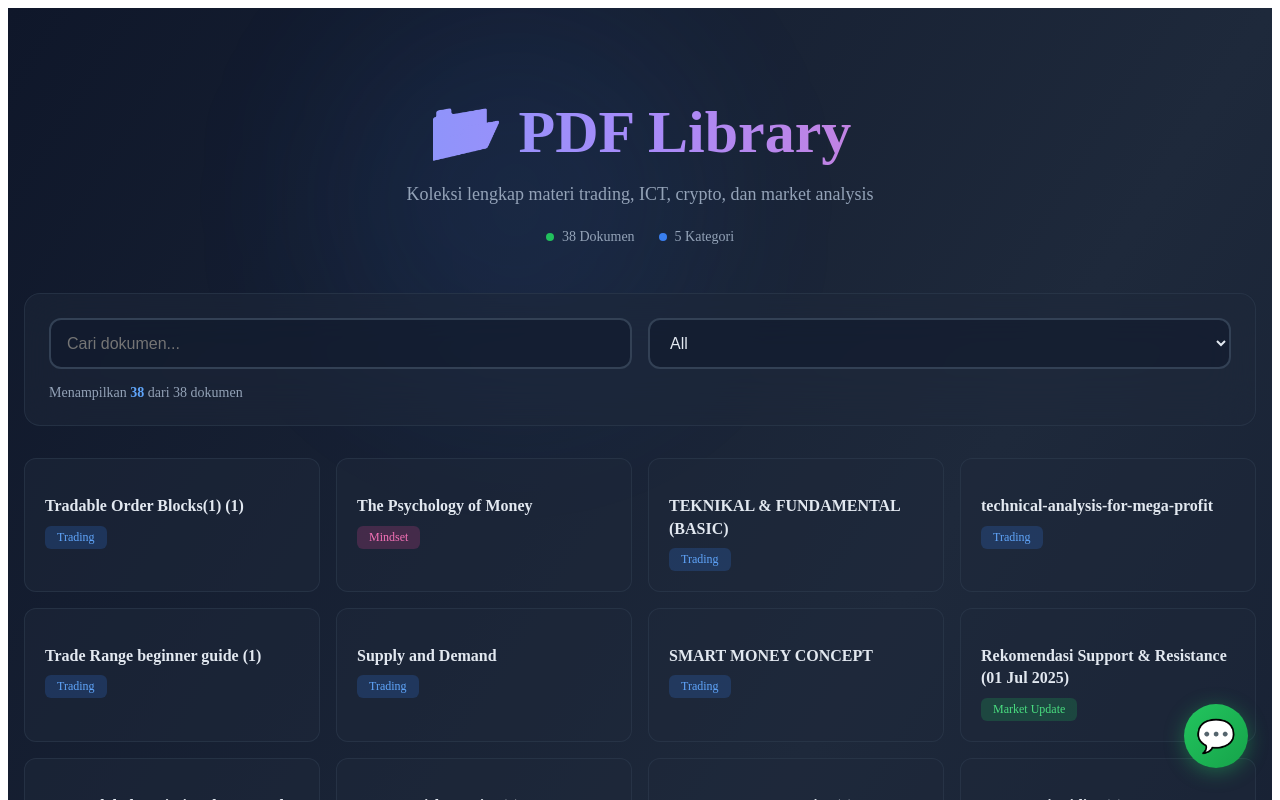
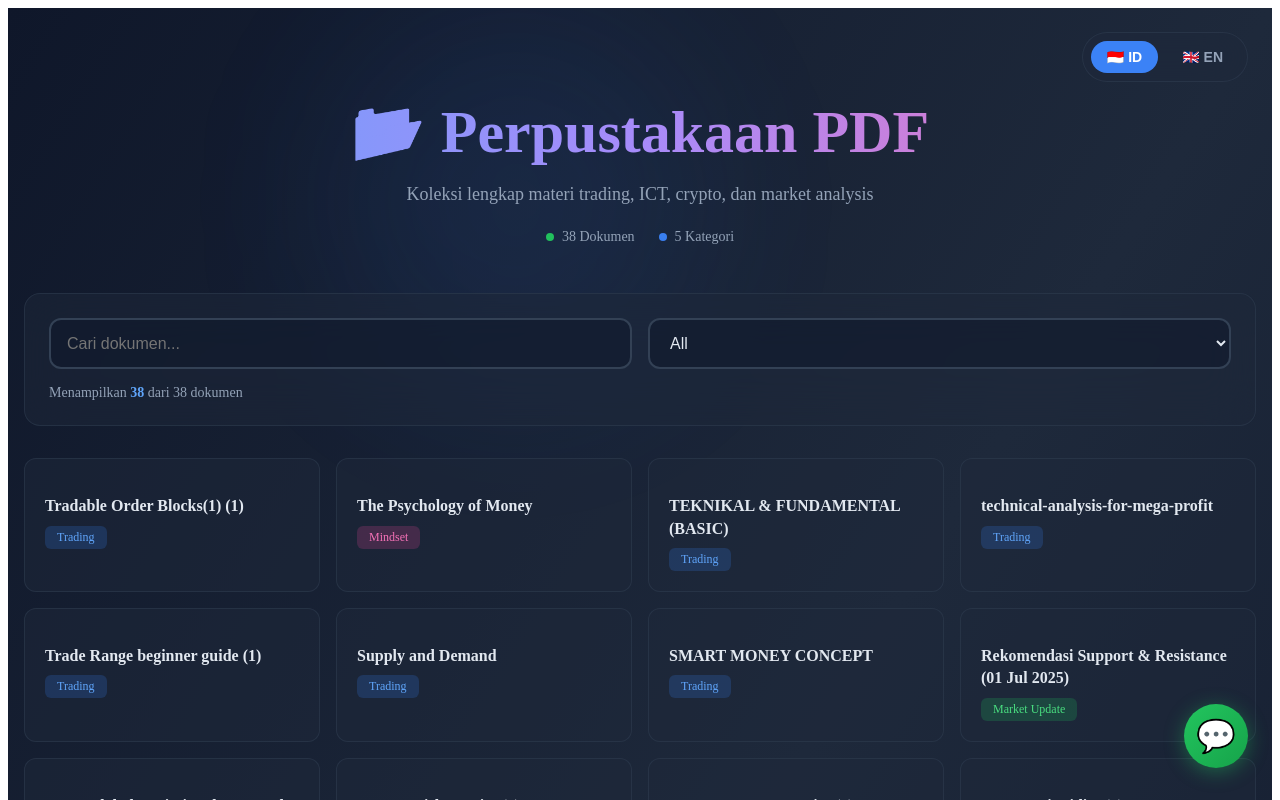
Before and after one commit to fxcomunity/nyimpenpdf, a Next.js app: page / in a window 1280 px wide. Shown: the top 800 px of the page. Built offline with nearby package versions, Linux system fonts and the light colour scheme.

Commit message:
Update index.js

```diff
--- a/pages/index.js
+++ b/pages/index.js
@@ -2,8 +2,59 @@ import { useState } from "react";
 import Head from "next/head";
 import files from "../data/files";
 
+// Language translations
+const translations = {
+  id: {
+    title: "📂 Perpustakaan PDF",
+    subtitle: "Koleksi lengkap materi trading, ICT, crypto, dan market analysis",
+    documents: "Dokumen",
+    categories: "Kategori",
+    searchPlaceholder: "Cari dokumen...",
+    showing: "Menampilkan",
+    of: "dari",
+    documentsText: "dokumen",
+    in: "dalam",
+    reset: "Reset",
+    noDocuments: "Tidak ada dokumen ditemukan",
+    tryAdjust: "Coba ubah kata kunci atau filter kategori",
+    resetFilter: "Reset Filter",
+    feedbackTitle: "💬 Feedback & Keluhan",
+    feedbackSubtitle: "Ada masalah atau saran? Hubungi admin",
+    namePlaceholder: "Nama Anda",
+    messagePlaceholder: "Tulis keluhan atau saran...",
+    uploadLabel: "📷 Lampirkan Foto (Opsional)",
+    formatInfo: "Format: JPG, PNG, WebP • Max: 5MB",
+    sendToWhatsApp: "Kirim ke WhatsApp",
+    footer: "📚 Terus belajar dan tingkatkan skill trading Anda"
+  },
+  en: {
+    title: "📂 PDF Library",
+    subtitle: "Complete collection of trading, ICT, crypto, and market analysis materials",
+    documents: "Documents",
+    categories: "Categories",
+    searchPlaceholder: "Search documents...",
+    showing: "Showing",
+    of: "of",
+    documentsText: "documents",
+    in: "in",
+    reset: "Reset",
+    noDocuments: "No documents found",
+    tryAdjust: "Try adjusting your search or filter criteria",
+    resetFilter: "Reset Filter",
+    feedbackTitle: "💬 Feedback & Support",
+    feedbackSubtitle: "Have an issue or suggestion? Contact admin",
+    namePlaceholder: "Your Name",
+    messagePlaceholder: "Write your feedback or suggestion...",
+    uploadLabel: "📷 Attach Photo (Optional)",
+    formatInfo: "Format: JPG, PNG, WebP • Max: 5MB",
+    sendToWhatsApp: "Send to WhatsApp",
+    footer: "📚 Keep learning and improve your trading skills"
+  }
+};
+
 // FeedbackPopup Component - Floating button in bottom right
-function FeedbackPopup() {
+function FeedbackPopup({ lang }) {
+  const t = translations[lang];
   const [isOpen, setIsOpen] = useState(false);
   const [name, setName] = useState("");
   const [message, setMessage] = useState("");
@@ -59,15 +110,19 @@ function FeedbackPopup() {
     e.preventDefault();
 
     if (!name.trim() || !message.trim()) {
-      alert("Mohon isi nama dan keluhan terlebih dahulu!");
+      alert(lang === 'id'
+        ? "Mohon isi nama dan keluhan terlebih dahulu!"
+        : "Please fill in your name and message!");
       return;
     }
 
     // Format message for WhatsApp
-    let waMessage = `*Feedback dari PDF Library*\n\nNama: ${name}\nKeluhan: ${message}`;
+    let waMessage = `*Feedback from PDF Library*\n\nName: ${name}\nMessage: ${message}`;
 
     if (image) {
-      waMessage += `\n\n_*Note: User telah melampirkan screenshot/foto. Mohon tunggu user mengirim foto secara terpisah._`;
+      waMessage += lang === 'id'
+        ? `\n\n_*Note: User telah melampirkan screenshot/foto. Mohon tunggu user mengirim foto secara terpisah._`
+        : `\n\n_*Note: User has attached a screenshot/photo. Please wait for the user to send the photo separately._`;
     }
 
     const waNumber = "62895404147521";
@@ -79,7 +134,9 @@ function FeedbackPopup() {
     // Show alert if there's an image
     if (image) {
       setTimeout(() => {
-        alert("Silakan kirim foto/screenshot Anda di chat WhatsApp yang sudah terbuka!");
+        alert(lang === 'id'
+          ? "Silakan kirim foto/screenshot Anda di chat WhatsApp yang sudah terbuka!"
+          : "Please send your photo/screenshot in the WhatsApp chat that just opened!");
       }, 1000);
     }
 
@@ -150,21 +207,21 @@ function FeedbackPopup() {
             fontWeight: "600",
             marginBottom: "0.5rem"
           }}>
-            💬 Feedback & Keluhan
+            {t.feedbackTitle}
           </h3>
           <p style={{
             color: "#94a3b8",
             fontSize: "0.875rem",
             marginBottom: "1rem"
           }}>
-            Ada masalah atau saran? Hubungi admin
+            {t.feedbackSubtitle}
           </p>
 
-          <form onSubmit={handleSubmit}>
+          <div onSubmit={handleSubmit}>
             <div style={{ marginBottom: "0.75rem" }}>
               <input
                 type="text"
-                placeholder="Nama Anda"
+                placeholder={t.namePlaceholder}
                 value={name}
                 onChange={(e) => setName(e.target.value)}
                 style={{
@@ -186,7 +243,7 @@ function FeedbackPopup() {
 
             <div style={{ marginBottom: "0.75rem" }}>
               <textarea
-                placeholder="Tulis keluhan atau saran..."
+                placeholder={t.messagePlaceholder}
                 value={message}
                 onChange={(e) => setMessage(e.target.value)}
                 rows="3"
@@ -217,7 +274,7 @@ function FeedbackPopup() {
                 fontSize: "0.75rem",
                 marginBottom: "0.5rem"
               }}>
-                📷 Lampirkan Foto (Opsional)
+                {t.uploadLabel}
               </label>
               <input
                 id="image-upload"
@@ -241,7 +298,7 @@ function FeedbackPopup() {
                 color: "#64748b",
                 marginTop: "0.25rem"
               }}>
-                Format: JPG, PNG, WebP • Max: 5MB
+                {t.formatInfo}
               </p>
 
               {imageError && (
@@ -298,7 +355,8 @@ function FeedbackPopup() {
             </div>
 
             <button
-              type="submit"
+              type="button"
+              onClick={handleSubmit}
               style={{
                 width: "100%",
                 padding: "0.75rem",
@@ -314,9 +372,9 @@ function FeedbackPopup() {
               onMouseEnter={(e) => e.target.style.background = "#16a34a"}
               onMouseLeave={(e) => e.target.style.background = "#22c55e"}
             >
-              Kirim ke WhatsApp
+              {t.sendToWhatsApp}
             </button>
-          </form>
+          </div>
         </div>
       )}
 
@@ -340,6 +398,9 @@ function FeedbackPopup() {
 export default function Home() {
   const [q, setQ] = useState("");
   const [cat, setCat] = useState("All");
+  const [lang, setLang] = useState("id"); // Language state: 'id' or 'en'
+
+  const t = translations[lang]; // Get current language translations
 
   const categories = ["All", ...new Set(files.map(f => f.category))];
 
@@ -364,8 +425,8 @@ export default function Home() {
     <>
       <Head>
         <meta name="viewport" content="width=device-width, initial-scale=1.0, maximum-scale=1.0, user-scalable=no" />
-        <title>📂 PDF Library - Trading & ICT Resources</title>
-        <meta name="description" content="Koleksi lengkap materi trading, ICT, crypto, dan market analysis" />
+        <title>{t.title} - Trading & ICT Resources</title>
+        <meta name="description" content={t.subtitle} />
       </Head>
 
       <div style={{
@@ -401,6 +462,66 @@ export default function Home() {
           }}></div>
         </div>
 
+        {/* Language Switcher - Fixed Top Right */}
+        <div style={{
+          position: "fixed",
+          top: "clamp(1rem, 3vw, 2rem)",
+          right: "clamp(1rem, 3vw, 2rem)",
+          zIndex: 999,
+          display: "flex",
+          gap: "0.5rem",
+          background: "rgba(30, 41, 59, 0.8)",
+          backdropFilter: "blur(24px)",
+          border: "1px solid rgba(51, 65, 85, 0.5)",
+          borderRadius: "2rem",
+          padding: "0.5rem"
+        }}>
+          <button
+            onClick={() => setLang("id")}
+            style={{
+              padding: "0.5rem 1rem",
+              borderRadius: "1.5rem",
+              border: "none",
+              background: lang === "id" ? "#3b82f6" : "transparent",
+              color: lang === "id" ? "white" : "#94a3b8",
+              fontSize: "0.875rem",
+              fontWeight: "600",
+              cursor: "pointer",
+              transition: "all 0.2s"
+            }}
+            onMouseEnter={(e) => {
+              if (lang !== "id") e.target.style.color = "#e2e8f0";
+            }}
+            onMouseLeave={(e) => {
+              if (lang !== "id") e.target.style.color = "#94a3b8";
+            }}
+          >
+            🇮🇩 ID
+          </button>
+          <button
+            onClick={() => setLang("en")}
+            style={{
+              padding: "0.5rem 1rem",
+              borderRadius: "1.5rem",
+              border: "none",
+              background: lang === "en" ? "#3b82f6" : "transparent",
+              color: lang === "en" ? "white" : "#94a3b8",
+              fontSize: "0.875rem",
+              fontWeight: "600",
+              cursor: "pointer",
+              transition: "all 0.2s"
+            }}
+            onMouseEnter={(e) => {
+              if (lang !== "en") e.target.style.color = "#e2e8f0";
+            }}
+            onMouseLeave={(e) => {
+              if (lang !== "en") e.target.style.color = "#94a3b8";
+            }}
+          >
+            🇬🇧 EN
+          </button>
+        </div>
+
         <div style={{
           position: "relative",
           maxWidth: "1280px",
@@ -421,7 +542,7 @@ export default function Home() {
               marginBottom: "clamp(0.5rem, 2vw, 1rem)",
               lineHeight: "1.2"
             }}>
-              📂 PDF Library
+              {t.title}
             </h1>
             <p style={{
               color: "#94a3b8",
@@ -430,7 +551,7 @@ export default function Home() {
               maxWidth: "600px",
               margin: "0 auto"
             }}>
-              Koleksi lengkap materi trading, ICT, crypto, dan market analysis
+              {t.subtitle}
             </p>
             <div style={{
               display: "flex",
@@ -449,7 +570,7 @@ export default function Home() {
                   borderRadius: "50%",
                   animation: "pulse 2s cubic-bezier(0.4, 0, 0.6, 1) infinite"
                 }}></div>
-                <span style={{ color: "#94a3b8" }}>{files.length} Dokumen</span>
+                <span style={{ color: "#94a3b8" }}>{files.length} {t.documents}</span>
               </div>
               <div style={{ display: "flex", alignItems: "center", gap: "0.5rem" }}>
                 <div style={{
@@ -459,7 +580,7 @@ export default function Home() {
                   borderRadius: "50%",
                   animation: "pulse 2s cubic-bezier(0.4, 0, 0.6, 1) infinite"
                 }}></div>
-                <span style={{ color: "#94a3b8" }}>{categories.length - 1} Kategori</span>
+                <span style={{ color: "#94a3b8" }}>{categories.length - 1} {t.categories}</span>
               </div>
             </div>
           </div>
```
